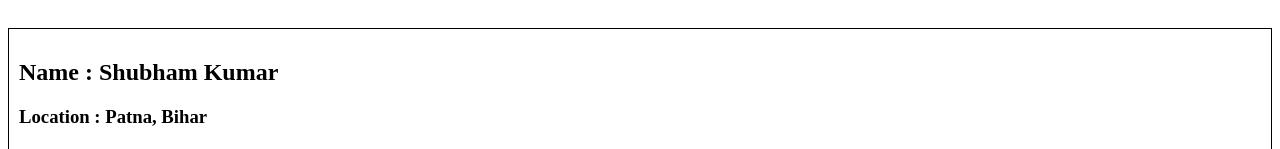
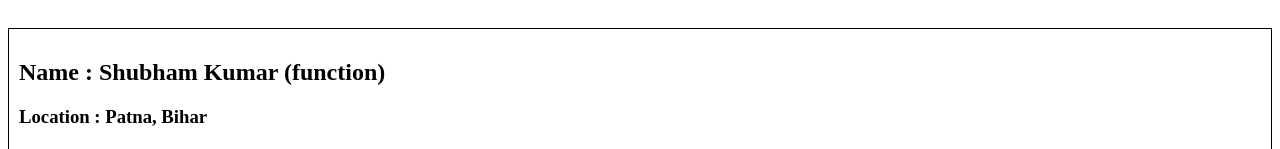
Before and after one commit to ErShubham4u/CJC, a React (Vite) app: page /about in a window 1280 px wide. Shown: the part 177-326 px from the top of the page. Built offline with nearby package versions, Linux system fonts and the light colour scheme.

Commit message:
Class - 11 ( Part - 03 )

```diff
--- a/src/components/About.js
+++ b/src/components/About.js
@@ -5,9 +5,8 @@ const About = () => {
   return (
     <div>
       <h1>About Us</h1>
-      <User />
+      <User name={"Shubham Kumar (function)"} />
       <UserClass />
-
     </div>
   );
 };
--- a/src/components/User.js
+++ b/src/components/User.js
@@ -1,7 +1,7 @@
-const User = () => {
+const User = (props) => {
     return (
         <div className="user-card">
-            <h2>Name : Shubham Kumar</h2>
+            <h2>Name : {props.name}</h2>
             <h3>Location : Patna, Bihar</h3>
             <h4>Contact : @ErShubham4u</h4>
         </div>
```
